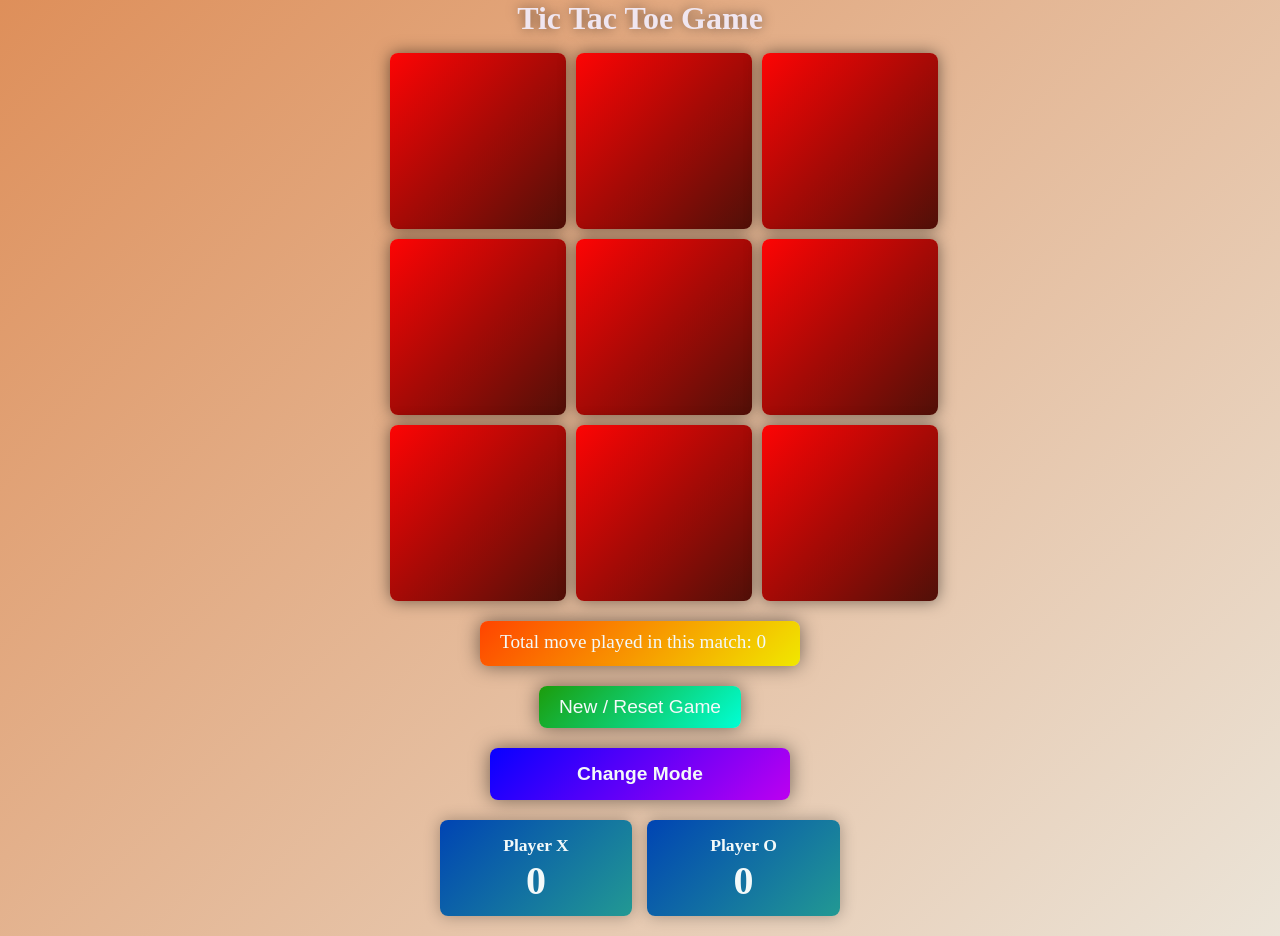
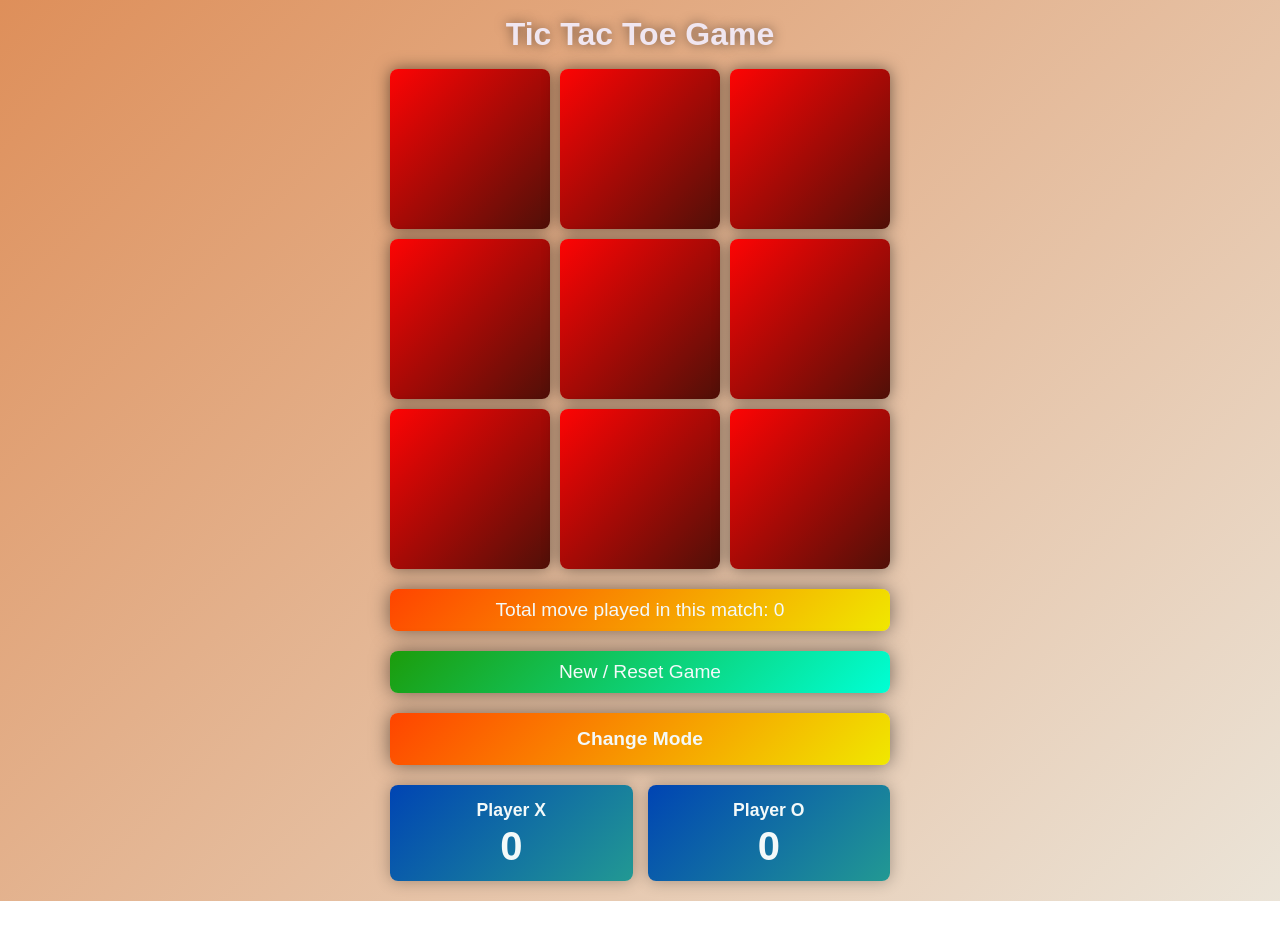
Before and after one commit to Krishnendu-Kar/Tic-Tac-Toe, a plain HTML site: page index.html in a window 1280 px wide. Both pictures are taken after a click on the button "Player vs. Player". After the commit the page ends 901 px from the top, so only its background shows below. Drawn offline with Linux system fonts and the light colour scheme.

Commit message:
fix css for all devices

```diff
--- a/Tic Tac Toe.css
+++ b/Tic Tac Toe.css
@@ -1,165 +1,29 @@
 * {
     margin:0;
     padding: 0;
+    box-sizing: border-box; /* Add this - ensures padding doesn't break layouts */
 }
 body{
-        background: linear-gradient(135deg, rgb(222, 143, 90), rgb(235, 228, 216));
+    background: linear-gradient(135deg, rgb(222, 143, 90), rgb(235, 228, 216));
+    font-family: Arial, sans-serif; /* Add a fallback font */
 }
 h1{
     color:rgb(240, 230, 240);
     display:flex;
     justify-content:center;
     text-shadow: 0 0 .7rem rgba(0,0,0,.5);
-}
-.msg-container{
-    display:flex;
-    justify-content:center;
-    align-items:center;
-    display: none;
-}
-.win-msg{
-    height: 35px;
-    width: 350px;
-    display:flex;
-    justify-content:center;
-    align-items:center;
-    font-size: 1.5rem;
-    color:rgb(241, 238, 243);
-    background: linear-gradient(147deg, #ff0000, #0044b3);
-    font-weight:800;
-    border-radius: 8px;
-    box-shadow: 0 0 1rem rgba(0,0,0,.5);
-}
-.game {
-  /* --- This is the responsive solution --- */
-
-  /* 1. Base the width on the screen's width */
-  width: 90vw;
-
-  /* 2. Force it to be a perfect square */
-  aspect-ratio: 1 / 1;
-
-  /* 3. Stop it from getting too big on desktops */
-  max-width: 500px;
-
-  /* 4. Center it on the page */
-  margin: 1rem auto;
-
-  /* 5. Use 'grid' for a perfect 3x3 layout */
-  display: grid;
-  grid-template-columns: 1fr 1fr 1fr; /* Three equal columns */
-
-  /* 6. A slightly larger gap looks cleaner */
-  gap: 10px;
-}
-.box {
-    /* (height * 3) + (gap * 2) should be <= container height */
-    height: 22vh;
-    width: 22vh;  /* Make boxes square */
-    /* margin: 2px; */ /* Remove margin, we use 'gap' on the parent */
-    font-size: 3rem;
-    border-radius: 8px;
-    border:none;
-        background: linear-gradient(135deg,#fd0404, #501008);
-    color:rgb(243, 249, 249);
-    box-shadow: 0 0 1rem rgba(0,0,0,.5);
-}
-.box-count{
-    height: 25px;
-    width: 280px;
-    font-size: 1.2rem; /* Make text bigger */
-    padding: 10px 20px; /* Add more padding */
-    margin: 20px auto;  /* Center it horizontally */
-    border-radius: 8px;
-    border:none;
-    display: block;
-    background: linear-gradient(135deg, rgb(255, 68, 0) ,#f0e800);
-    color:rgb(243, 249, 249);
-    box-shadow: 0 0 1.2rem rgba(0,0,0,.5);
-}
-.reset{
-    font-size: 1.2rem; /* Make text bigger */
-    padding: 10px 20px; /* Add more padding */
-    margin: 20px auto;  /* Center it horizontally */
-    border-radius: 8px;
-    border:none;
-
-    /* === FIX FOR POSITIONING === */
-    display: block; /* This lets margin: auto work for centering */
-    /* position:relative; */ /* No longer needed */
-    /* left: 31vw; */       /* No longer needed */
-
-    background: linear-gradient(135deg, #1c9c0b, rgb(0, 255, 213));
-    color:rgb(243, 249, 249);
-    box-shadow: 0 0 1.2rem rgba(0,0,0,.5);
-    cursor: pointer; /* Add a pointer cursor */
+    margin-top: 1rem;
 }
 
-/* This rule is still good, it stops the click "sink" effect */
-.box:active {
-  box-shadow: 0 0 1rem rgba(0,0,0,.5);
-  transform: none;
-}
-
-.reset:active{
-    transform:translateY(5px);
-}
-/* --- Scoreboard Design --- */
-
-.score-container {
-  /* This centers the whole scoreboard */
-  width: 75vw; /* Match your game board's width */
-  max-width: 400px; /* Stop it from getting too wide on big screens */
-  margin: 20px auto; /* Adds space above/below and centers it */
-  text-align: center;
-}
-
-.score-container h3 {
-  font-size: 1.8rem;
-  color: #444;
-  margin-bottom: 15px;
-}
-
-.score-wrapper {
-  display: flex; /* This is the magic! */
-  justify-content: space-around; /* Spaces the two boxes evenly */
-  gap: 15px; /* Adds a gap between the boxes */
-}
-
-.score-box {
-  /* Style to match your game buttons! */
-      background: linear-gradient(135deg, #0044b3, rgb(34, 153, 147));
-  color: rgb(243, 249, 249); /* White text */
-  border-radius: 8px; /* Rounded corners */
-  box-shadow: 0 0 1rem rgba(0,0,0,.3); /* Nice shadow */
-  padding: 15px;
-  flex-grow: 1; /* Lets both boxes grow to fill the space */
-}
-
-.score-box p {
-  margin: 0 0 5px 0; /* Cleans up spacing */
-  font-size: 1.1rem;
-  font-weight: bold;
-}
-
-.score-box span {
-  /* This is the score number */
-  font-size: 2.5rem;
-  font-weight: bold;
-  line-height: 1; /* Keeps it looking sharp */
-}
-
-/* === ADD ALL OF THIS TO THE BOTTOM OF YOUR CSS FILE === */
-
-/* This rule will hide the menu OR the game */
+/* --- This rule hides the menu OR the game --- */
 .hidden {
     display: none;
 }
 
-/* Styles for the new selection menu */
+/* --- Game Menu (Already good) --- */
 .game-menu {
     width: 90vw;
-    max-width: 500px;
+    max-width: 500px; /* This is our standard max-width */
     margin: 2rem auto;
     text-align: center;
     background: rgba(255, 255, 255, 0.2);
@@ -180,8 +44,9 @@ h1{
     padding: 15px 25px;
     border-radius: 8px;
     border: none;
-    display: block; /* Makes them stack vertically */
-    width: 80%;
+    display: block;
+    width: 100%; /* Make it fill the menu's 80% */
+    max-width: 350px; /* Stop it from being too wide */
     margin: 10px auto;
     color: rgb(243, 249, 249);
     box-shadow: 0 0 1.2rem rgba(0,0,0,.5);
@@ -193,7 +58,151 @@ h1{
     transform: translateY(2px);
 }
 
-/* Style the two buttons differently */
+/* --- Win Message (Already good) --- */
+.msg-container{
+    display:flex;
+    justify-content:center;
+    align-items:center;
+    display: none;
+    margin: 1rem auto;
+}
+.win-msg{
+    height: 35px;
+    width: 90vw; /* Make it responsive */
+    max-width: 350px; /* But not too wide */
+    display:flex;
+    justify-content:center;
+    align-items:center;
+    font-size: 1.2rem; /* Adjusted font size */
+    color:rgb(241, 238, 243);
+    background: linear-gradient(147deg, #ff0000, #0044b3);
+    font-weight:800;
+    border-radius: 8px;
+    box-shadow: 0 0 1rem rgba(0,0,0,.5);
+}
+
+/* --- Game Board (Container is good) --- */
+.game {
+  width: 90vw;
+  aspect-ratio: 1 / 1;
+  max-width: 500px;
+  margin: 1rem auto;
+  display: grid;
+  grid-template-columns: 1fr 1fr 1fr;
+  gap: 10px;
+}
+
+/* * === THIS IS THE MAIN FIX ===
+ * Removed fixed 'height' and 'width'.
+ * The grid container now controls the size.
+ * Font size is now responsive using clamp().
+*/
+.box {
+    /* REMOVED: height: 22vh; */
+    /* REMOVED: width: 22vh;  */
+
+    font-size: clamp(2.5rem, 12vw, 6rem); /* Scales font: (min, ideal, max) */
+
+    border-radius: 8px;
+    border:none;
+    background: linear-gradient(135deg,#fd0404, #501008);
+    color:rgb(243, 249, 249);
+    box-shadow: 0 0 1rem rgba(0,0,0,.5);
+    display: flex; /* Use flex to center the X and O */
+    justify-content: center;
+    align-items: center;
+}
+
+/* --- Box Count (Now responsive) --- */
+.box-count{
+    /* REMOVED: height: 25px; */
+    /* REMOVED: width: 280px; */
+
+    width: 90vw; /* Match the game board width */
+    max-width: 500px; /* Match the game board max-width */
+
+    font-size: 1.2rem;
+    padding: 10px 20px;
+    margin: 20px auto;
+    border-radius: 8px;
+    border:none;
+    display: block;
+    background: linear-gradient(135deg, rgb(255, 68, 0) ,#f0e800);
+    color:rgb(243, 249, 249);
+    box-shadow: 0 0 1.2rem rgba(0,0,0,.5);
+    text-align: center; /* Add this to center the text */
+}
+
+/* --- Reset Button (Now responsive) --- */
+.reset{
+    width: 90vw; /* Match the game board width */
+    max-width: 500px; /* Match the game board max-width */
+
+    font-size: 1.2rem;
+    padding: 10px 20px;
+    margin: 20px auto;
+    border-radius: 8px;
+    border:none;
+    display: block;
+
+    background: linear-gradient(135deg, #1c9c0b, rgb(0, 255, 213));
+    color:rgb(243, 249, 249);
+    box-shadow: 0 0 1.2rem rgba(0,0,0,.5);
+    cursor: pointer;
+}
+
+.box:active {
+  box-shadow: 0 0 1rem rgba(0,0,0,.5);
+  transform: none;
+}
+
+.reset:active{
+    transform:translateY(5px);
+}
+
+/* --- Scoreboard (Now responsive) --- */
+.score-container {
+  width: 90vw; /* Match the game board width */
+  max-width: 500px; /* Match the game board max-width */
+  margin: 20px auto;
+  text-align: center;
+}
+
+.score-container h3 {
+  font-size: 1.8rem;
+  color: #444;
+  margin-bottom: 15px;
+}
+
+.score-wrapper {
+  display: flex;
+  justify-content: space-around;
+  gap: 15px;
+}
+
+.score-box {
+  background: linear-gradient(135deg, #0044b3, rgb(34, 153, 147));
+  color: rgb(243, 249, 249);
+  border-radius: 8px;
+  box-shadow: 0 0 1rem rgba(0,0,0,.3);
+  padding: 15px;
+  flex-grow: 1;
+  flex-basis: 0; /* Allows both boxes to be equal width */
+}
+
+.score-box p {
+  margin: 0 0 5px 0;
+  font-size: 1.1rem;
+  font-weight: bold;
+}
+
+.score-box span {
+  font-size: 2.5rem;
+  font-weight: bold;
+  line-height: 1;
+}
+
+/* --- Styles for Back/Menu Buttons --- */
 #btn-2p {
     background: linear-gradient(135deg, #1c9c0b, rgb(0, 255, 213));
 }
@@ -201,10 +210,11 @@ h1{
 #btn-computer {
     background: linear-gradient(135deg, #0044b3, rgb(34, 153, 147));
 }
-/* === ADD THIS TO THE BOTTOM OF YOUR CSS FILE === */
 
 .back-btn {
-    width: 300px;
-    background: linear-gradient(135deg, rgb(8, 0, 255) ,#bc00f0);
-    margin: 10px auto; /* Adds a little space above it */
+    width: 90vw; /* Match the game board width */
+    max-width: 500px; /* Match the game board max-width */
+    background: linear-gradient(135deg, rgb(255, 68, 0) ,#f0e800);
+    margin: 10px auto; /* Adds a little space */
+    padding: 15px 25px; /* Make sure padding is consistent */
 }
```
